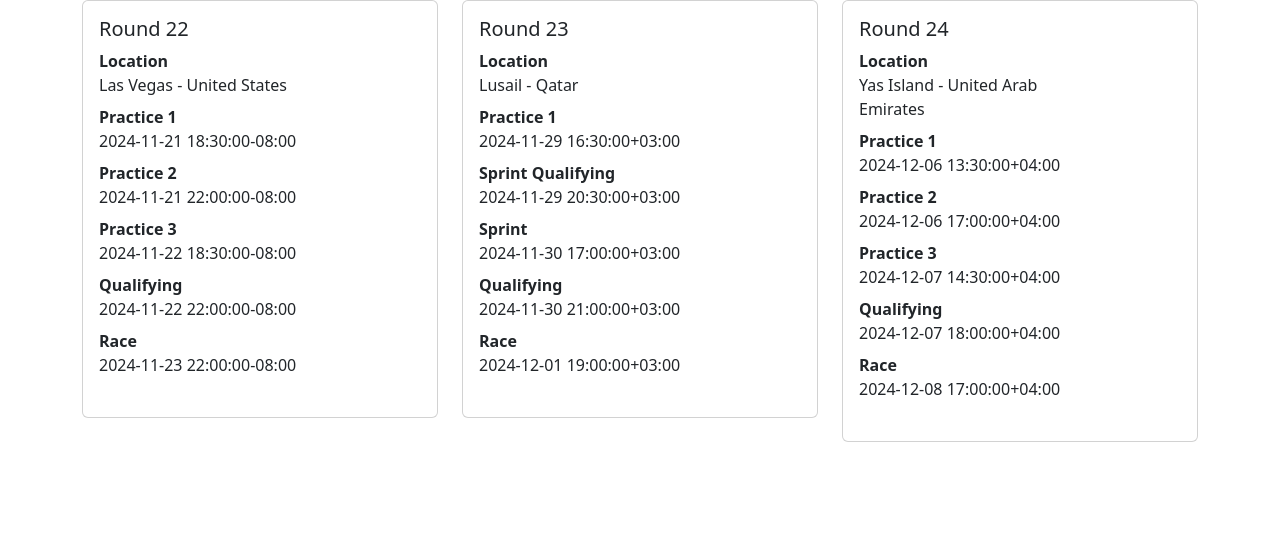
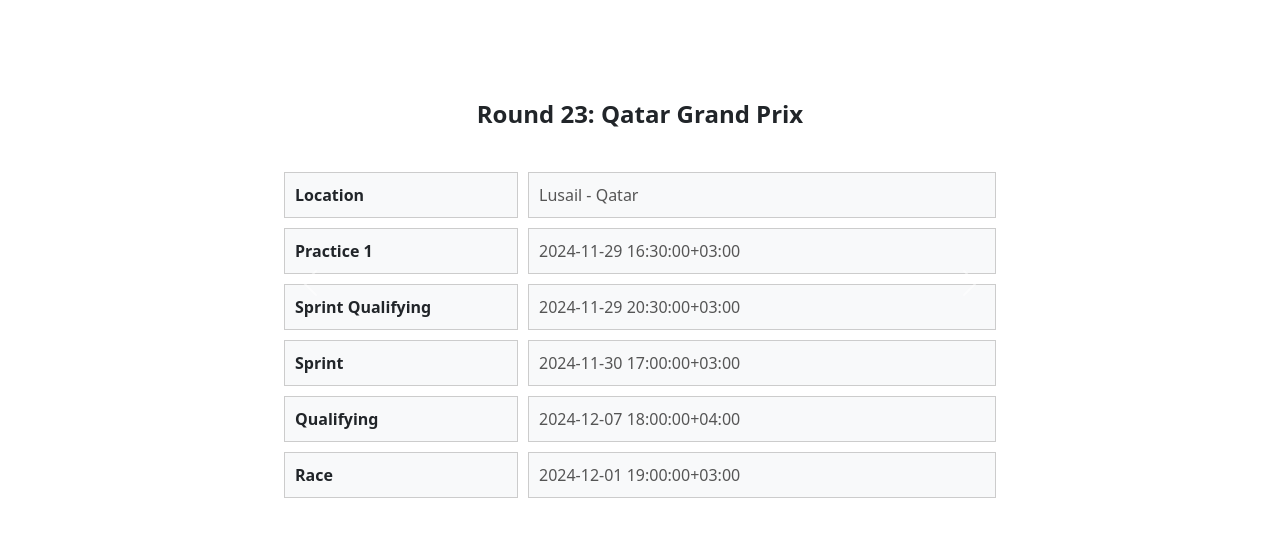
Before and after one commit to Nepitwin/PitStop, a Django app: page /race_events/ in a window 1280 px wide. Shown: the top 537 px of the page. Run offline with Django 5.2, Linux system fonts and the light colour scheme; some libraries are stand-ins or nearby versions.

Commit message:
Include some sample event data

```diff
--- a/src/application/web/templates/race_events/index.html
+++ b/src/application/web/templates/race_events/index.html
@@ -1,98 +1,116 @@
 <!DOCTYPE html>
 <html>
 <head>
-  <title>{% block title %}{% endblock %}</title>
-  {% load bootstrap5 %}
-  {% bootstrap_css %}
-  {% bootstrap_javascript %}
+    <title>Racing Events</title>
+    {% load bootstrap5 %}
+    {% bootstrap_css %}
+    {% bootstrap_javascript %}
+
+    <style>
+        .container {
+            max-width: 800px; /* Adjust width */
+            margin: auto;
+        }
+
+        .title {
+            font-size: 24px;
+            font-weight: bold;
+            text-align: center;
+            margin-bottom: 20px;
+        }
+
+        .grid-container {
+            display: grid;
+            grid-template-columns: 1fr 2fr; /* First column for label, second for value */
+            gap: 10px;
+            padding: 20px;
+        }
+
+        .grid-item {
+            padding: 10px;
+            border: 1px solid #ccc;
+            background-color: #f8f9fa;
+            font-weight: bold;
+        }
+
+        .grid-item.value {
+            font-weight: normal;
+            color: #555;
+        }
+    </style>
 </head>
 <body>
 
-<div class="container">
-  <div class="row">
+<div class="container mt-5">
 
-    <div class="col">
-      <div class="card">
-        <div class="card-body">
-          <h5 class="card-title">Round 22</h5>
-          <dl class="row">
-            <dt class="col-sm-6">Location</dt>
-            <dd class="col-sm-8">Las Vegas - United States</dd>
+    <div id="cardCarousel" class="carousel">
 
-            <dt class="col-sm-6">Practice 1</dt>
-            <dd class="col-sm-8">2024-11-21 18:30:00-08:00</dd>
+        <div class="carousel-inner">
 
-            <dt class="col-sm-6">Practice 2</dt>
-            <dd class="col-sm-8">2024-11-21 22:00:00-08:00</dd>
+            <div class="carousel-item active">
+                <div class="container mt-5">
+                    <div class="title">Round 23: Qatar Grand Prix</div>
 
-            <dt class="col-sm-6">Practice 3</dt>
-            <dd class="col-sm-8">2024-11-22 18:30:00-08:00</dd>
+                    <div class="grid-container">
+                        <div class="grid-item">Location</div>
+                        <div class="grid-item value">Lusail - Qatar</div>
 
-            <dt class="col-sm-6">Qualifying</dt>
-            <dd class="col-sm-8">2024-11-22 22:00:00-08:00</dd>
+                        <div class="grid-item">Practice 1</div>
+                        <div class="grid-item value">2024-11-29 16:30:00+03:00</div>
 
-            <dt class="col-sm-6">Race</dt>
-            <dd class="col-sm-8">2024-11-23 22:00:00-08:00</dd>
-          </dl>
-        </div>
-      </div>
-    </div>
+                        <div class="grid-item">Sprint Qualifying</div>
+                        <div class="grid-item value">2024-11-29 20:30:00+03:00</div>
 
-    <div class="col">
-      <div class="card">
-        <div class="card-body">
-          <h5 class="card-title">Round 23</h5>
-          <dl class="row">
-            <dt class="col-sm-6">Location</dt>
-            <dd class="col-sm-8">Lusail - Qatar</dd>
+                        <div class="grid-item">Sprint</div>
+                        <div class="grid-item value">2024-11-30 17:00:00+03:00</div>
 
-            <dt class="col-sm-6">Practice 1</dt>
-            <dd class="col-sm-8">2024-11-29 16:30:00+03:00</dd>
+                        <div class="grid-item">Qualifying</div>
+                        <div class="grid-item value">2024-12-07 18:00:00+04:00</div>
 
-            <dt class="col-sm-6">Sprint Qualifying</dt>
-            <dd class="col-sm-8">2024-11-29 20:30:00+03:00</dd>
+                        <div class="grid-item">Race</div>
+                        <div class="grid-item value">2024-12-01 19:00:00+03:00</div>
+                    </div> <!-- Grid Container -->
+                </div> <!-- Container Item -->
+            </div> <!-- Carousel Item -->
 
-            <dt class="col-sm-6">Sprint</dt>
-            <dd class="col-sm-8">2024-11-30 17:00:00+03:00</dd>
+            <div class="carousel-item">
+                <div class="container mt-5">
+                    <div class="title">Round 24: Abu Dhabi Grand Prix</div>
 
-            <dt class="col-sm-6">Qualifying</dt>
-            <dd class="col-sm-8">2024-11-30 21:00:00+03:00</dd>
+                    <div class="grid-container">
+                        <div class="grid-item">Location</div>
+                        <div class="grid-item value">Yas Island - UAE</div>
 
-            <dt class="col-sm-6">Race</dt>
-            <dd class="col-sm-8">2024-12-01 19:00:00+03:00</dd>
-          </dl>
-        </div>
-      </div>
-    </div>
+                        <div class="grid-item">Practice 1</div>
+                        <div class="grid-item value">2024-12-06 13:30:00+04:00</div>
 
-    <div class="col">
-      <div class="card">
-        <div class="card-body">
-          <h5 class="card-title">Round 24</h5>
-          <dl class="row">
-            <dt class="col-sm-6">Location</dt>
-            <dd class="col-sm-8">Yas Island - United Arab Emirates</dd>
+                        <div class="grid-item">Practice 2</div>
+                        <div class="grid-item value">2024-12-06 17:00:00+04:00</div>
 
-            <dt class="col-sm-6">Practice 1</dt>
-            <dd class="col-sm-8">2024-12-06 13:30:00+04:00</dd>
+                        <div class="grid-item">Practice 3</div>
+                        <div class="grid-item value">2024-12-07 14:30:00+04:00</div>
 
-            <dt class="col-sm-6">Practice 2</dt>
-            <dd class="col-sm-8">2024-12-06 17:00:00+04:00</dd>
+                        <div class="grid-item">Qualifying</div>
+                        <div class="grid-item value">2024-12-07 18:00:00+04:00</div>
 
-            <dt class="col-sm-6">Practice 3</dt>
-            <dd class="col-sm-8">2024-12-07 14:30:00+04:00</dd>
+                        <div class="grid-item">Race</div>
+                        <div class="grid-item value">2024-12-08 17:00:00+04:00</div>
+                    </div> <!-- Grid Container -->
+                </div> <!-- Container Item -->
+            </div> <!-- Carousel Item -->
+        </div> <!-- Carousel Inner -->
+        <button class="carousel-control-prev" type="button" data-bs-target="#cardCarousel"
+                data-bs-slide="prev">
+            <span class="carousel-control-prev-icon" aria-hidden="true"></span>
+            <span class="visually-hidden">Previous</span>
+        </button>
+        <button class="carousel-control-next" type="button" data-bs-target="#cardCarousel"
+                data-bs-slide="next">
+            <span class="carousel-control-next-icon" aria-hidden="true"></span>
+            <span class="visually-hidden">Next</span>
+        </button>
+    </div> <!-- Carousel -->
 
-            <dt class="col-sm-6">Qualifying</dt>
-            <dd class="col-sm-8">2024-12-07 18:00:00+04:00</dd>
-
-            <dt class="col-sm-6">Race</dt>
-            <dd class="col-sm-8">2024-12-08 17:00:00+04:00</dd>
-          </dl>
-        </div>
-      </div>
-    </div>
-
-  </div>
 </div>
 
 </body>
```
